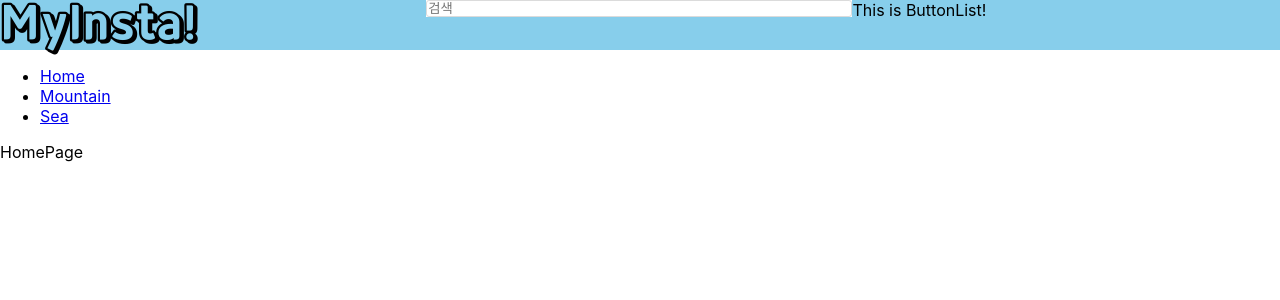
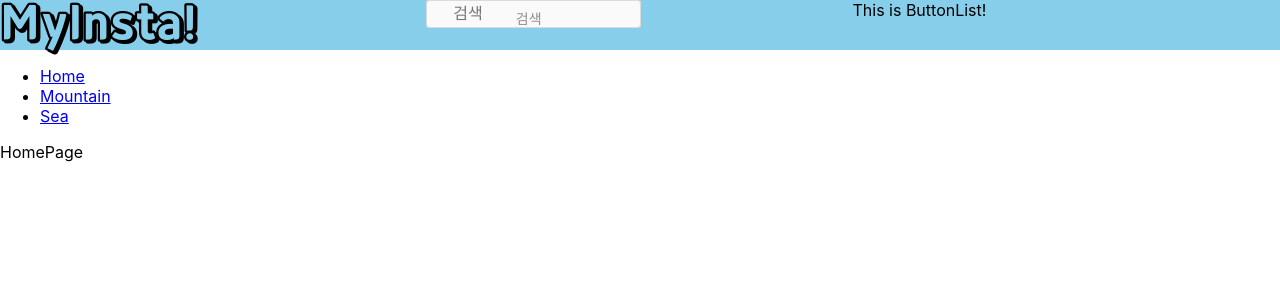
Before and after one commit to jyh4479/Study-Typescript, a React (Create React App) app in the folder my-insta/: page / in a window 1280 px wide. Shown: the top 300 px of the page. Built offline with nearby package versions, Linux system fonts and the light colour scheme.

Commit message:
Update SearchBar
Styled Component 세미콜론을 수정

```diff
--- a/my-insta/src/components/SearchBar.tsx
+++ b/my-insta/src/components/SearchBar.tsx
@@ -4,15 +4,15 @@ import styled from "styled-components";
 const SearchBar = () => {
 
     const SearchGrid = styled.div`
-    width:33.3%
+    width:33.3%;
     `
 
     const SearchBox = styled.div`
-    height:28px
-    -webkit-box-flex: 0
-    flex: 0 1 auto
-    min-width: 125px
-    width: 215px
+    height:28px;
+    -webkit-box-flex: 0;
+    flex: 0 1 auto;
+    min-width: 125px;
+    width: 215px;
 
     -webkit-box-align: stretch;
     align-items: stretch;
@@ -29,15 +29,23 @@ const SearchBar = () => {
     `
 
     const SearchInput = styled.input`
-    border: solid 1px rgba(var(--b6a,219,219,219),1)
-    border-radius: 3px
-    color: rgba(var(--i1d,38,38,38),1)
-    outline: 0
-    padding: 3px 10px 3px 26px
+    border: solid 1px rgba(var(--b6a,219,219,219),1);
+    border-radius: 3px;
+    color: rgba(var(--i1d,38,38,38),1);
+    outline: 0;
+    padding: 3px 10px 3px 26px;
 
-    box-sizing: border-box
-    height: 100%
-    width: 100%
+    box-sizing: border-box;
+    height: 100%;
+    width: 100%;
+
+    -webkit-appearance: none;
+    background: rgba(var(--b3f,250,250,250),1);
+    font-size: 16px;
+
+    line-height: 18px;
+
+
     `
 
     const SearchBoxInner = styled.div`
@@ -62,14 +70,14 @@ const SearchBar = () => {
     `
 
     const SearchBoxSpanWrap = styled.div`
-        display: inline;
+    display: inline;
     left: -5px;
 
     -webkit-box-align: stretch;
-        align-items: stretch;
+    align-items: stretch;
     border: 0 solid #000;
     box-sizing: border-box;
-        -webkit-box-orient: vertical;
+    -webkit-box-orient: vertical;
     -webkit-box-direction: normal;
     flex-direction: column;
     lex-shrink: 0;
@@ -78,12 +86,23 @@ const SearchBar = () => {
     position: relative;
     `
 
+    const SearchBoxSpan = styled.span`
+    display: inline-block;
+    max-width: 140px;
+    overflow: hidden;
+    text-overflow: ellipsis;
+    vertical-align: bottom;
+    white-space: nowrap;
+    `
+
     return (
         <SearchGrid>
             <SearchBox>
-                <SearchInput placeholder='검색'></SearchInput>
+                <SearchInput placeholder='검색' type='text' autoCapitalize='none'></SearchInput>
                 <SearchBoxInner>
-                    <SearchBoxSpanWrap></SearchBoxSpanWrap>
+                    <SearchBoxSpanWrap>
+                        <SearchBoxSpan>검색</SearchBoxSpan>
+                    </SearchBoxSpanWrap>
                 </SearchBoxInner>
             </SearchBox>
         </SearchGrid>
```
